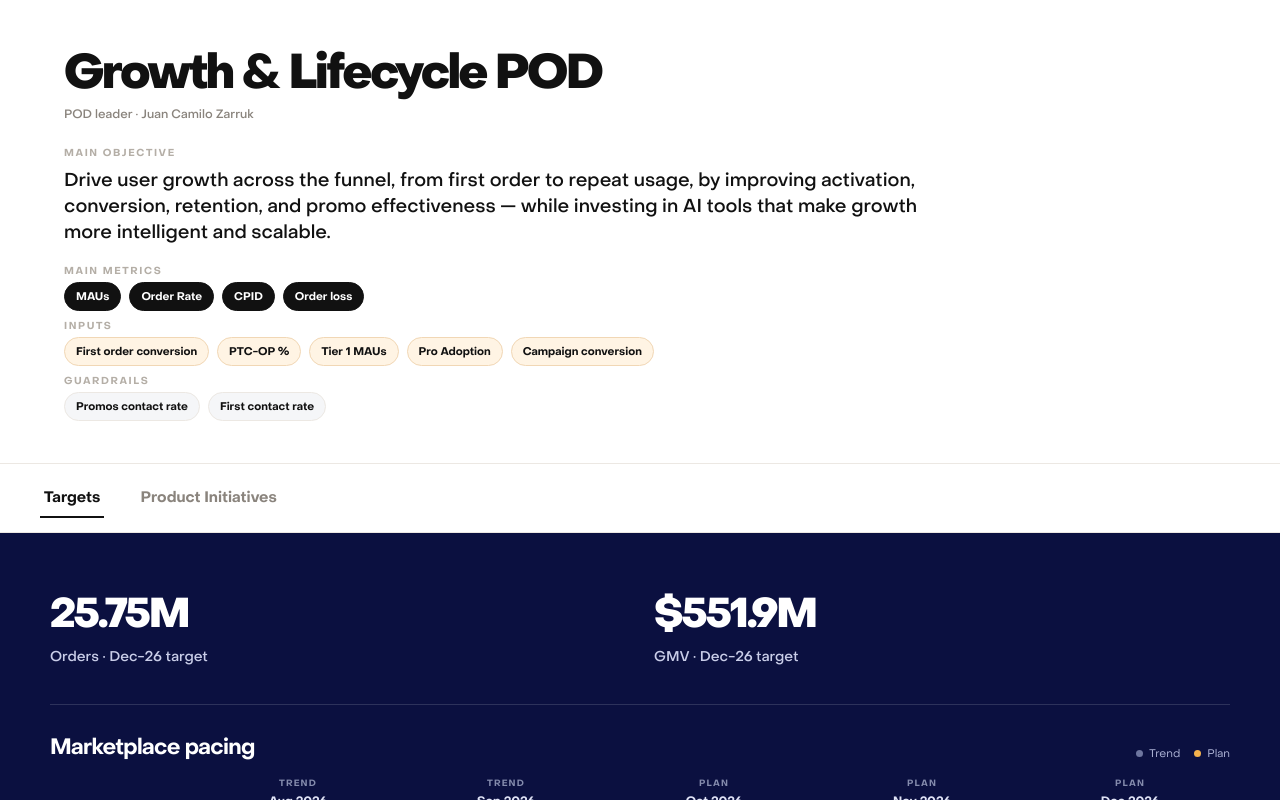
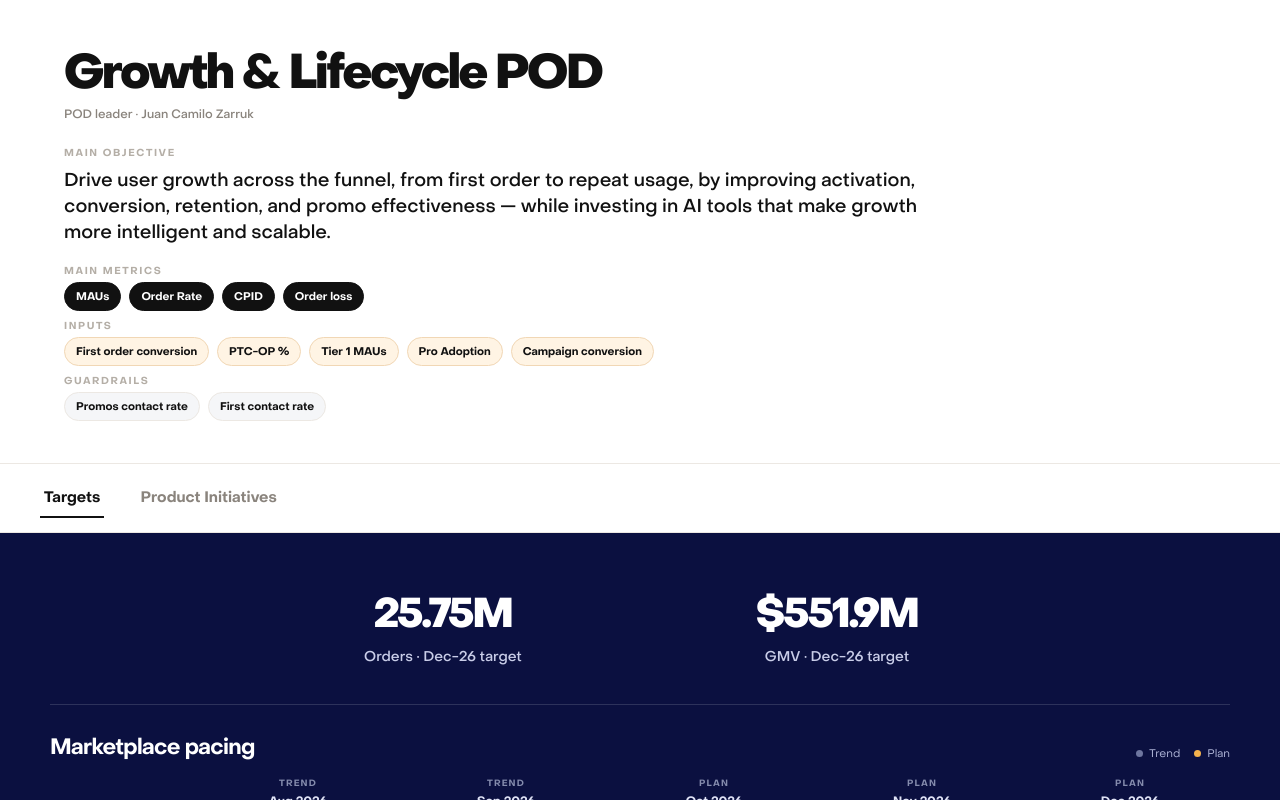
Before and after one commit to amaaliiiii/growth-lifecycle-q4, a plain HTML site: page index.html in a window 1280 px wide. Drawn offline with Linux system fonts and the light colour scheme.

Commit message:
Fix deployed top Targets layout
Co-authored-by: Cursor <cursoragent@cursor.com>

```diff
--- a/index.html
+++ b/index.html
@@ -81,7 +81,8 @@ img{display:block;max-width:100%}
 .hero-num span{display:block;margin-top:6px;font-size:14px;font-weight:500;color:#c9cde8}
 .hero-foot{margin-top:36px;font-size:13px;color:#9aa1c8;font-weight:500;position:relative}
 .targets-hero{min-height:auto;padding:54px 50px 44px}
-.targets-hero .hero-nums{grid-template-columns:repeat(2,minmax(0,1fr));margin-top:0;max-width:none}
+.targets-hero .hero-nums{grid-template-columns:repeat(2,minmax(0,1fr));width:100%;max-width:760px;margin:0 auto}
+.targets-hero .hero-num{text-align:center}
 .pacing{position:relative;z-index:1;margin-top:38px;padding-top:28px;border-top:1px solid #ffffff24}
 .pacing-head{display:flex;align-items:end;justify-content:space-between;gap:20px;margin-bottom:16px}
 .pacing-head h3{font-size:22px;letter-spacing:-.03em}
```
